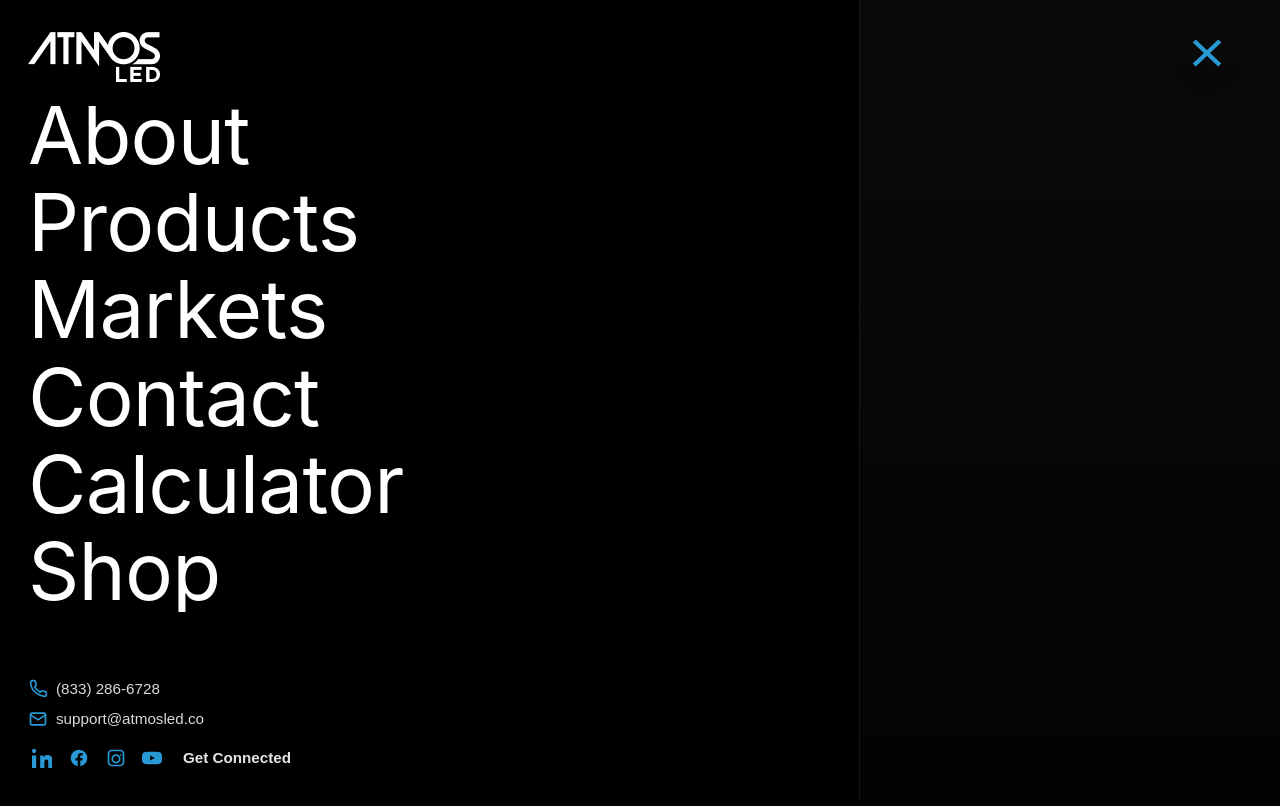
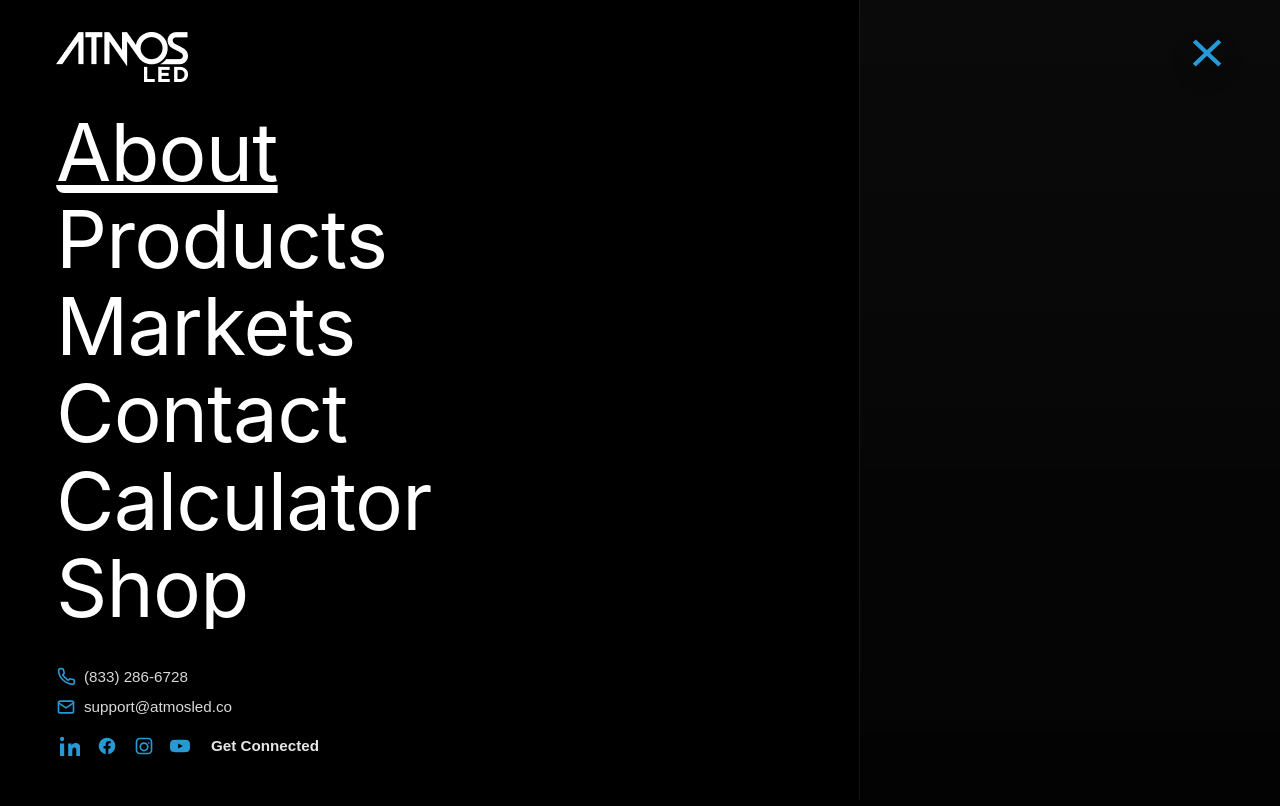
Before and after one commit to itsrichardhaar/Atmos-No-CMS, a React (Vite) app in the folder atmos-no-cms/: page / in a window 1280 px wide. Both pictures are taken after a click on the button "Menu". Shown: the top 806 px of the page. Built offline with nearby package versions, Linux system fonts and the light colour scheme; a web font is replaced by a local one.

Commit message:
edit nav padding

```diff
--- a/atmos-no-cms/src/components/Nav/Nav.css
+++ b/atmos-no-cms/src/components/Nav/Nav.css
@@ -95,16 +95,14 @@
 
 /* Full takeover panel */
 .menu__panel {
-    position: absolute;
-    inset: 0;
-    padding: clamp(16px, 3vw, 28px);
-    display: grid;
-    grid-template-rows: 1fr auto;
-    justify-items: start;
-    background: #000;
-    transform: translateX(100%);
-    transition: transform .48s ease;
-    min-height: 100dvh;
+  position: absolute;
+  inset: 0;
+  display: block;              /* ensure child .menu__content fills */
+  background: #000;
+  transform: translateX(100%);
+  transition: transform .48s var(--ease-swoop);
+  min-height: 100dvh;
+  padding: 0;                  /* override old padding */
 }
 @supports not (height: 100dvh) {
   .menu__panel {
@@ -114,6 +112,17 @@
 .menu--open .menu__panel {
     transform: translateX(0);
     padding-top: calc(2rem + env(safe-area-inset-top));
+}
+
+.menu__content {
+  position: relative;
+  height: 100%;
+  display: grid;
+  grid-template-rows: auto 1fr auto;   /* top (logo) / middle (links) / bottom (meta) */
+  justify-items: start;                 /* left align */
+  /* keep comfortable top padding + iOS safe area */
+  padding-top: calc(2rem + env(safe-area-inset-top));
+  padding-bottom: 2rem;
 }
 
 .nav.is-open {
@@ -131,6 +140,7 @@
 }
 
 .menu__links {
+  align-self: center;    /* middle row vertically centered in remaining space */
   display: flex;
   flex-direction: column;
   gap: .25rem;
@@ -152,6 +162,7 @@
   outline: none;
 }
 
+
 .menu__link:hover, .menu__link:focus {
   text-decoration: underline;
 }
@@ -165,6 +176,7 @@
   font-size: .95rem;
   display: grid;
   gap: .45rem;
+  margin-bottom: clamp(24px, 5vh, 72px);
 }
 
 /* phone/email rows */
@@ -228,6 +240,9 @@
 
 :root { --ease-swoop: cubic-bezier(.2,.7,.2,1); }
 
+.menu__link .menu__linkLabel { display: inline-block; pointer-events: none; }
+.menu__link .menu__linkLabel > span { display: inline-block; }
+
 
 .menu__links .menu__link,
 .menu__meta .meta__row,
@@ -250,12 +265,12 @@
   opacity: 1;
 }
 
-.menu--open .menu__links > .menu__link:nth-of-type(2) { transition-delay: .16s; } /* About */
-.menu--open .menu__links > .menu__link:nth-of-type(3) { transition-delay: .24s; }
-.menu--open .menu__links > .menu__link:nth-of-type(4) { transition-delay: .32s; }
-.menu--open .menu__links > .menu__link:nth-of-type(5) { transition-delay: .40s; }
-.menu--open .menu__links > .menu__link:nth-of-type(6) { transition-delay: .48s; }
-.menu--open .menu__links > .menu__link:nth-of-type(7) { transition-delay: .56s; } /* Shop (6th link) */
+.menu--open .menu__links > .menu__link:nth-of-type(1) { transition-delay: .16s; } /* About */
+.menu--open .menu__links > .menu__link:nth-of-type(2) { transition-delay: .24s; }
+.menu--open .menu__links > .menu__link:nth-of-type(3) { transition-delay: .32s; }
+.menu--open .menu__links > .menu__link:nth-of-type(4) { transition-delay: .40s; }
+.menu--open .menu__links > .menu__link:nth-of-type(5) { transition-delay: .48s; }
+.menu--open .menu__links > .menu__link:nth-of-type(6) { transition-delay: .56s; }
 
 /* phone / email */
 .menu--open .menu__meta .meta__row:nth-of-type(1) {
--- a/atmos-no-cms/src/components/Nav/Nav.tsx
+++ b/atmos-no-cms/src/components/Nav/Nav.tsx
@@ -47,29 +47,34 @@
           className="site-hamburger"
         />
       </div>
-      {/* Backdrop + sliding panel */}
+
       <div
         id="site-menu"
         className={`menu ${open ? "menu--open" : ""}`}
         role="dialog"
         aria-modal="true"
         onClick={(e) => {
-          // click backdrop to close (ignore clicks on the panel)
           if ((e.target as HTMLElement).classList.contains("menu")) setOpen(false)
         }}
       >
-        {/* Staggered sweep layers (decorative) */}
+        {/* decorative sweeps */}
         <div className="menu__prelayers" aria-hidden="true">
           <span className="menu__prelayer" data-i="1" />
           <span className="menu__prelayer" data-i="2" />
           <span className="menu__prelayer" data-i="3" />
         </div>
+
         <nav className="menu__panel" aria-label="Primary">
-          <div className="menu__links">
+          {/* NEW: inner container aligned with desktop header */}
+          <div className="menu__content container">
+            {/* top row: mobile logo, aligned to container gutter */}
             <Link to="/" className="mobile__logo" aria-label="Go to home">
               <img src={logo} alt="ATMOS LED" className="nav__logo-img" />
             </Link>
-            <NavLink to="/about" className={linkClass}>About</NavLink>
+
+            {/* middle row: links, vertically centered between logo + meta */}
+            <div className="menu__links">
+              <NavLink to="/about" className={linkClass} ref={firstLinkRef}>About</NavLink>
               <NavLink to="/products" className={linkClass}>Products</NavLink>
               <NavLink to="/markets" className={linkClass}>Markets</NavLink>
               <NavLink to="/contact" className={linkClass}>Contact</NavLink>
@@ -77,8 +82,9 @@
               <NavLink to="https://dfuc15-ke.myshopify.com" className={linkClass} target="_blank">Shop</NavLink>
             </div>
 
+            {/* bottom row: meta */}
             <div className="menu__meta">
-            {/* Phone */}
+              {/* phone */}
               <a className="meta__row" href="tel:+18332866728">
                 <svg className="meta__icon" viewBox="0 0 24 24" aria-hidden="true">
                   <path d="M22 16.92v2a2 2 0 0 1-2.18 2 19.8 19.8 0 0 1-8.62-3.07 19.6 19.6 0 0 1-6-6A19.8 19.8 0 0 1 3.08 4.18 2 2 0 0 1 5.06 2h2a2 2 0 0 1 2 1.72c.12.86.33 1.69.62 2.49a2 2 0 0 1-.45 2.11L8.09 9.49a16.9 16.9 0 0 0 6.42 6.42l1.17-1.16a2 2 0 0 1 2.11-.45c.8.29 1.63.5 2.49.62A2 2 0 0 1 22 16.92Z"
@@ -87,7 +93,7 @@
                 <span>(833) 286-6728</span>
               </a>
 
-            {/* Email */}
+              {/* email */}
               <a className="meta__row" href="mailto:support@atmosled.co">
                 <svg className="meta__icon" viewBox="0 0 24 24" aria-hidden="true">
                   <rect x="3" y="5" width="18" height="14" rx="2" ry="2"
@@ -123,7 +129,7 @@
                   <span className="menu__social-label">Get Connected</span>
               </div>
           </div>
-
+        </div>
         </nav>
       </div>
     </header>
```
Also changed, not shown: atmos-no-cms/src/components/AnimatedTitle/AnimatedTitle.tsx (added). Lines whose indentation alone changed are shown as unchanged.
